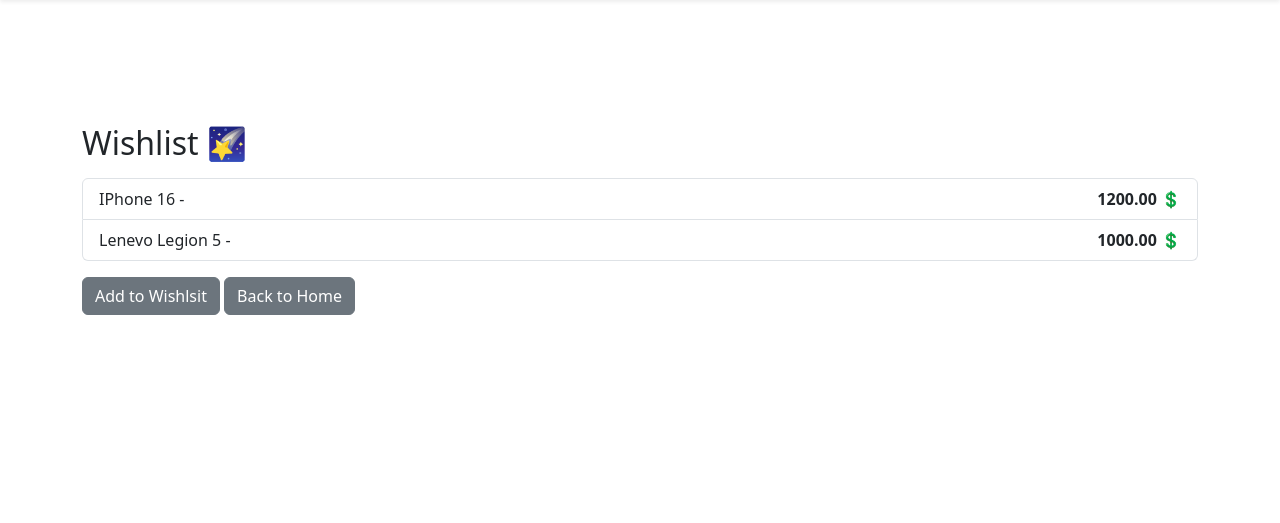
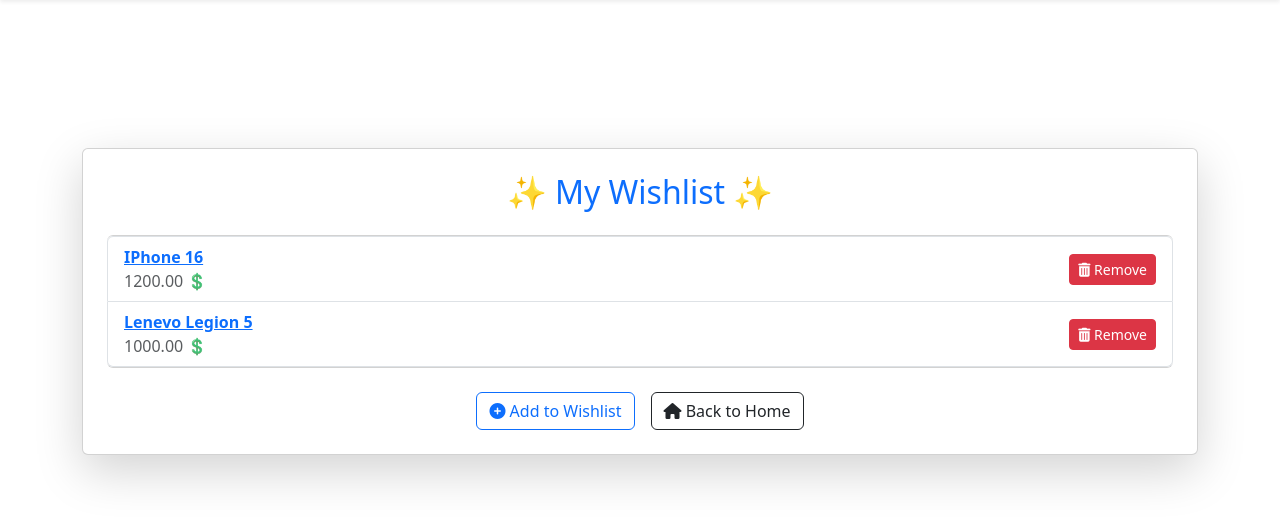
Before and after one commit to aryanpuransanaye/net-store, a Django app: page /customers/wishlist-list/ in a window 1280 px wide. Shown: the part 56-579 px from the top of the page. Run offline with Django 5.2, Linux system fonts and the light colour scheme; a user stored in the database is signed in; data comes from the database, SQL or seed files in the repository; both versions use the stored data as it was after the commit.

Commit message:
Add functionality for product reviews, including review submission and wishlist management

```diff
--- a/Base/urls.py
+++ b/Base/urls.py
@@ -1,6 +1,8 @@
 from django.contrib import admin
 from django.urls import path, include
 from django.contrib.auth.views import LogoutView
+from django.conf import settings
+from django.conf.urls.static import static
 
 urlpatterns = [
 
@@ -9,3 +11,5 @@ urlpatterns = [
     path('logout/', LogoutView.as_view(), name='logout'),
     path('home/', include('products.urls')),
 ]
+
+urlpatterns += static(settings.MEDIA_URL, document_root=settings.MEDIA_ROOT)
--- a/customers/templates/customers/wishlist_list.html
+++ b/customers/templates/customers/wishlist_list.html
@@ -1,21 +1,41 @@
 {% extends "base.html" %}
 
 {% block content %}
-<div class="container mt-4">
-    <h2>Wishlist 🌠</h2>
-    <ul class="list-group mt-3">
-        {% for product in wishlist.product.all %}
-            <li class="list-group-item d-flex justify-content-between align-items-center">
-                {{ product.name }} - <strong>{{ product.price }} 💲</strong>
-            </li>
-        {% empty %}
-            <li class="list-group-item text-center text-muted">Your list is Empty</li>
-        {% endfor %}
-    </ul>
+<div class="container mt-5">
+    <div class="card shadow-lg p-4">
+        <h2 class="text-center text-primary mb-4">✨ My Wishlist ✨</h2>
 
+        {% if wishlist.product.all %}
+            <ul class="list-group">
+                {% for product in wishlist.product.all %}
+                    <li class="list-group-item d-flex justify-content-between align-items-center">
+                        <div class="d-flex flex-column">
+                            <a href="{% url 'products:product-detail' product.id %}" class="fw-bold">{{ product.name }}</a>
+                            <span class="text-muted">{{ product.price }} 💲</span>
+                        </div>
+                        <form method="post" action="{% url 'customers:remove-from-wishlist' product.id %}" class="d-inline">
+                            {% csrf_token %}
+                            <button type="submit" class="btn btn-sm btn-danger">
+                                <i class="fas fa-trash-alt"></i> Remove
+                            </button>
+                        </form>
+                    </li>
+                {% endfor %}
+            </ul>
+        {% else %}
+            <div class="alert alert-warning text-center mt-3">
+                <i class="fas fa-exclamation-circle"></i> Your Wishlist is Empty!
+            </div>
+        {% endif %}
 
-    <a href="{% url 'customers:product-select' %}" class="btn btn-secondary mt-3">Add to Wishlsit</a>
-
-    <a href="{% url 'products:home' %}" class="btn btn-secondary mt-3">Back to Home</a>
+        <div class="d-flex justify-content-center gap-3 mt-4">
+            <a href="{% url 'customers:product-select' %}" class="btn btn-outline-primary">
+                <i class="fas fa-plus-circle"></i> Add to Wishlist
+            </a>
+            <a href="{% url 'products:home' %}" class="btn btn-outline-dark">
+                <i class="fas fa-home"></i> Back to Home
+            </a>
+        </div>
+    </div>
 </div>
 {% endblock %}
--- a/customers/urls.py
+++ b/customers/urls.py
@@ -1,5 +1,5 @@
 from django.urls import path
-from .views import address_list, address_create, edit_address, delete_address, wishlist_list, wishlist_add, product_select
+from .views import address_list, address_create, edit_address, delete_address, wishlist_list, wishlist_add, product_select, remove_from_wishlist
 
 app_name = 'customers'
 
@@ -11,4 +11,5 @@ urlpatterns = [
     path('wishlist-list/', wishlist_list, name='wishlist-list'),
     path('product-select/', product_select, name='product-select'),
     path('wishlist-add/<int:product_id>/', wishlist_add, name='wishlist-add'),
+    path('wishlist-remove/<int:product_id>/', remove_from_wishlist, name= 'remove-from-wishlist'),
 ]
--- a/customers/views.py
+++ b/customers/views.py
@@ -70,6 +70,19 @@ def wishlist_list(request):
     return render(request, 'customers/wishlist_list.html', {'wishlist': wishlist})
 
 
+def remove_from_wishlist(request, product_id):
+
+    product = get_object_or_404(Product, id=product_id)
+    wishlist, created = Wishlist.objects.get_or_create(customer=request.user.customer)
+
+    if product in wishlist.product.all():
+        wishlist.product.remove(product)
+        messages.success(request, f"✅ {product.name} removed from your wishlist.")
+
+    return redirect('customers:wishlist-list')
+
+
+
 
 def wishlist_add(request, product_id):
     customer = request.user.customer
--- a/products/models.py
+++ b/products/models.py
@@ -59,7 +59,7 @@ class Product(models.Model):
 
 class Tag(models.Model):
 
-    name = models.CharField(max_length=255, unique=True, null = False, blank = False)
+    name = models.CharField(max_length=255, null = False, blank = False)
     product = models.ManyToManyField(Product)
     created_at = models.DateTimeField(auto_now_add = True)
 
--- a/products/templates/products/product_detail.html
+++ b/products/templates/products/product_detail.html
@@ -24,6 +24,7 @@
 
             <a href="#" class="btn btn-primary mt-3">Add to Cart</a>
             <a href="{% url 'products:product-review' product.id %}" class="btn btn-primary mt-3">View Reviews</a>
+            <a href="{% url 'customers:wishlist-add' product.id %}" class="btn btn-primary mt-3">Add to Wishlist</a>
         </div>
     </div>
 </div>
--- a/products/templates/products/review_list.html
+++ b/products/templates/products/review_list.html
@@ -5,7 +5,9 @@
     <h3 class="fw-bold text-primary">📢 Product Reviews ({{ reviews.count }})</h3>
 
 
-    <a href="" class="btn btn-success mt-3 mb-4">📝 Add Review</a>
+    <a href="{% url 'products:add-product-review' product.id %}" class="btn btn-success mt-3 mb-4">
+        📝 Add Review
+    </a>
 
     {% if reviews %}
         <ul class="list-group mt-3">
--- a/products/urls.py
+++ b/products/urls.py
@@ -7,6 +7,7 @@ urlpatterns = [
     path('', views.home, name='home'),
     path('detail/<int:product_id>/', views.product_detail, name='product-detail'),
     path('review/<int:product_id>/', views.product_review, name='product-review'),
+    path('add_review/<int:product_id>', views.add_product_review, name = 'add-product-review'),
     path('brand/<int:brand_id>/', views.product_by_brand, name='product-by-brand'),
     path('category/<int:category_id>/', views.product_by_category, name='product-by-category'),
     path('tag/<int:tag_id>/', views.product_by_tag, name='product-by-tag'),
--- a/templates/base.html
+++ b/templates/base.html
@@ -5,13 +5,10 @@
     <meta name="viewport" content="width=device-width, initial-scale=1">
     <title>{% block title %}Net Store{% endblock %}</title>
 
-
     <link href="https://cdn.jsdelivr.net/npm/bootstrap@5.3.0/dist/css/bootstrap.min.css" rel="stylesheet">
-
     <link rel="stylesheet" href="https://cdnjs.cloudflare.com/ajax/libs/font-awesome/6.4.0/css/all.min.css">
 
     <style>
-
         .navbar {
             background-color: #252525;
         }
@@ -21,8 +18,6 @@
         .navbar .nav-link:hover {
             color: #f8f9fa !important;
         }
-
-
         #sidebar {
             position: fixed;
             top: 0;
@@ -43,9 +38,6 @@
             display: flex;
             justify-content: space-between;
             align-items: center;
-        }
-        .sidebar-header h4 {
-            margin: 0;
         }
         #close-menu {
             background: none;
@@ -73,14 +65,10 @@
             background: rgba(0, 0, 0, 0.5);
             z-index: 1000;
         }
-
-
         .content {
             margin-top: 80px;
             padding: 20px;
         }
-
-
         .product-card {
             border-radius: 15px;
             transition: transform 0.3s, box-shadow 0.3s;
@@ -95,12 +83,9 @@
 </head>
 <body>
 
-
 <nav class="navbar navbar-expand-lg navbar-dark shadow-sm">
     <div class="container">
-        <button class="btn btn-outline-light me-3" id="menu-toggle">
-            ☰
-        </button>
+        <button class="btn btn-outline-light me-3" id="menu-toggle">☰</button>
         <a class="navbar-brand fw-bold" href="{% url 'products:home' %}">🛒 Net Store</a>
         <button class="navbar-toggler" type="button" data-bs-toggle="collapse" data-bs-target="#navbarNav">
             <span class="navbar-toggler-icon"></span>
@@ -118,7 +103,6 @@
         </div>
     </div>
 </nav>
-
 
 <div id="sidebar">
     <div class="sidebar-header">
@@ -153,11 +137,20 @@
 </div>
 <div id="overlay"></div>
 
+{% if messages %}
+    <div class="container mt-3">
+        {% for message in messages %}
+            <div class="alert alert-{{ message.tags }} alert-dismissible fade show" role="alert">
+                {{ message }}
+                <button type="button" class="btn-close" data-bs-dismiss="alert" aria-label="Close"></button>
+            </div>
+        {% endfor %}
+    </div>
+{% endif %}
 
 <div class="content">
     {% block content %}{% endblock %}
 </div>
-
 
 <script src="https://cdn.jsdelivr.net/npm/bootstrap@5.3.0/dist/js/bootstrap.bundle.min.js"></script>
 <script>
```
Also changed, not shown: Base/settings.py (+4 -12 lines), products/templates/products/add_review.html (added, +54 -0 lines), products/views.py (+29 -1 lines), db.sqlite3, media/products_image/0ba5e790267cb82da45baa2235171ecd6e0cfb79_1635851615.jpg (added), media/products_image/258983.jpg (added), media/products_image/71fzx0pGY5L._AC_UF8941000_QL80_.jpg (added), media/products_image/apple-iphone-15-Blue-128gb-back-view.png (added), products/migrations/0014_alter_tag_name.py (added).
